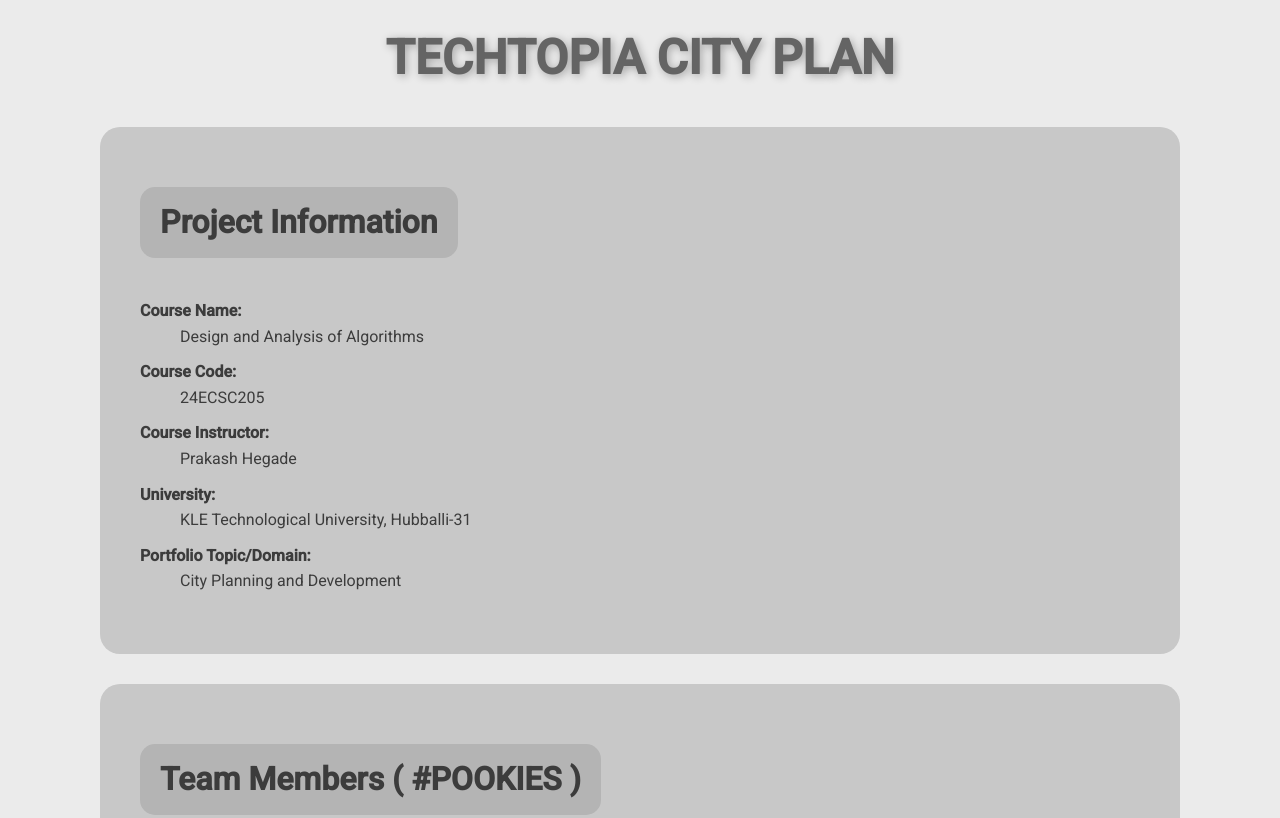
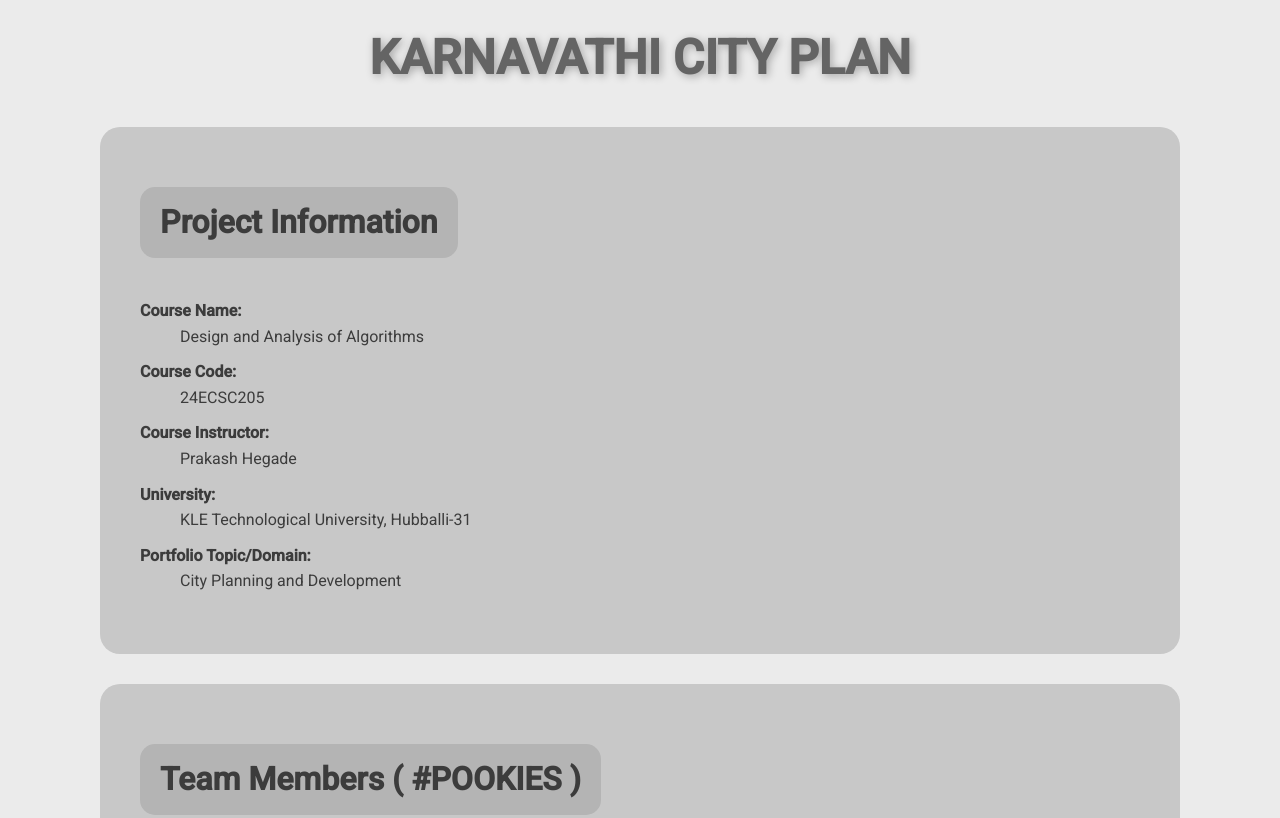
Before and after one commit to Shridhar-jarali/portfolio.github.io, a plain HTML site: page index.html in a window 1280 px wide. Shown: the top 818 px of the page. Drawn offline with nearby package versions, Linux system fonts and the light colour scheme.

Commit message:
Update index.html

```diff
--- a/index.html
+++ b/index.html
@@ -176,7 +176,7 @@
 </head>
 <body>
 
-<h1>TECHTOPIA CITY PLAN</h1>
+<h1>KARNAVATHI CITY PLAN</h1>
 
 <section>
     <h2>Project Information</h2>
```
